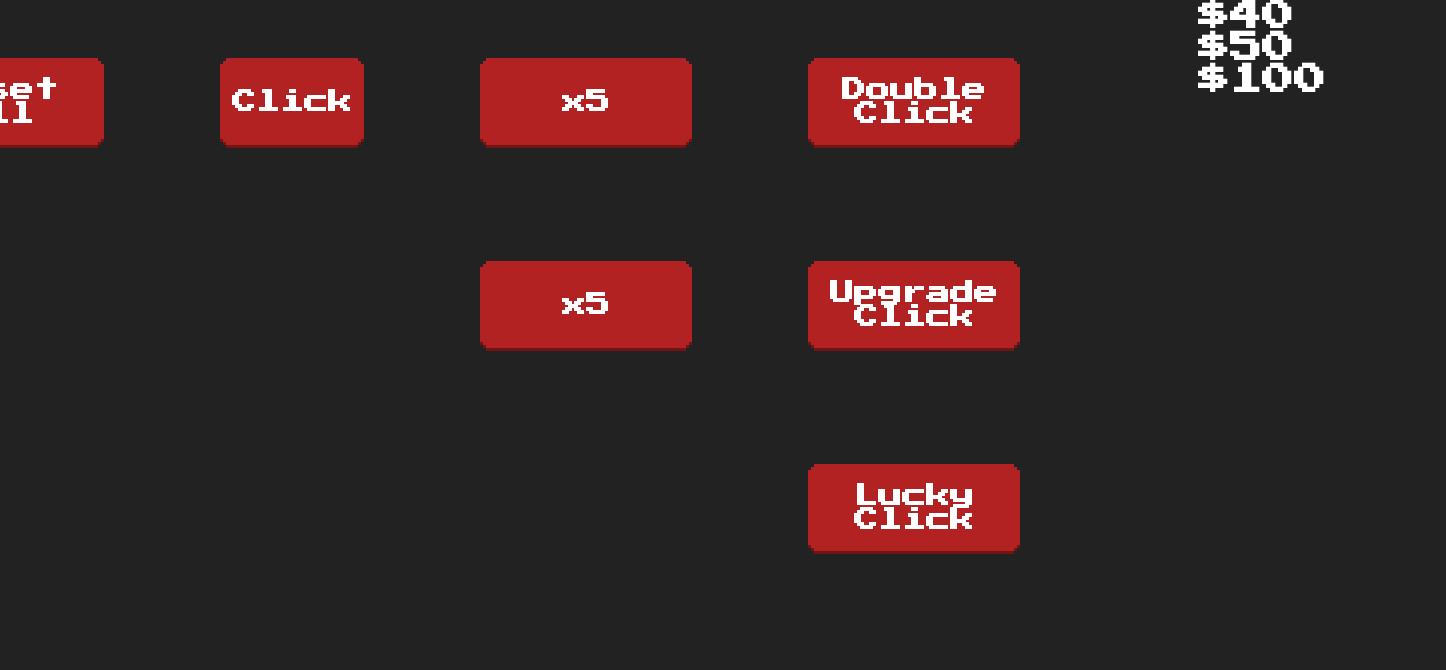
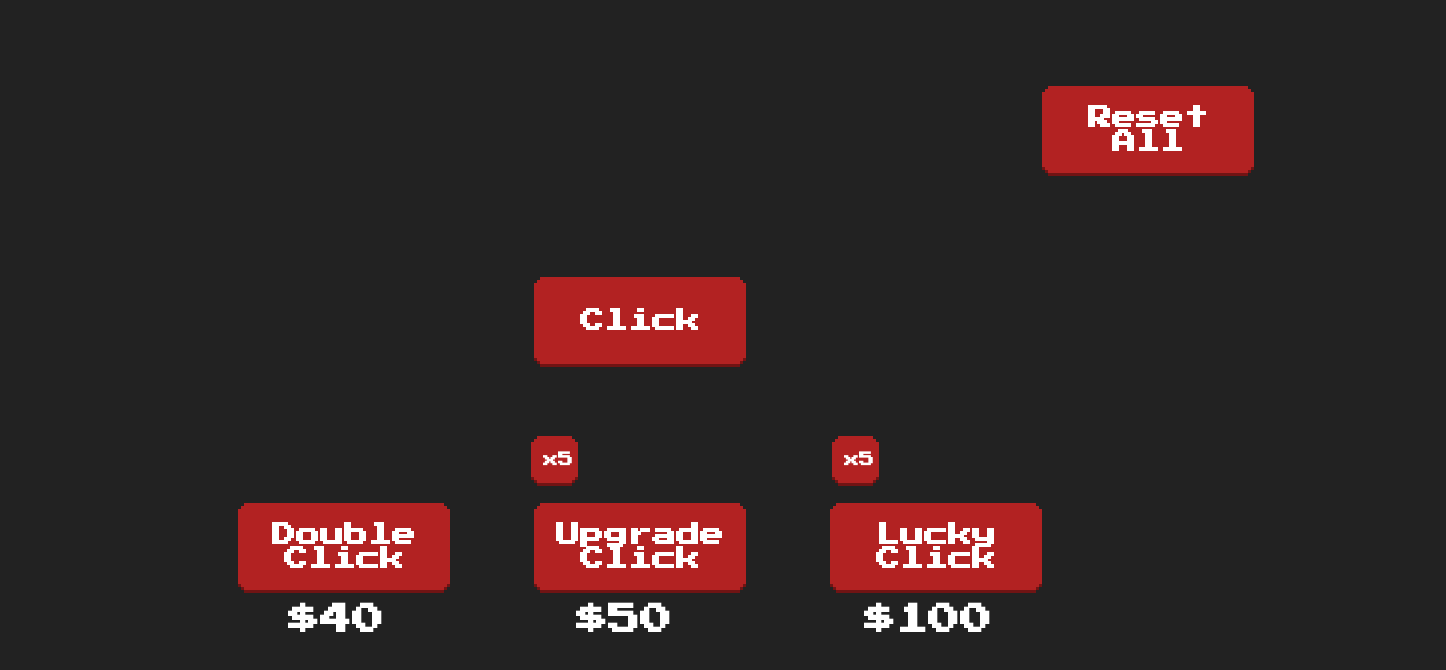
Before and after one commit to AwesomeWhiteWolf/clicker, a plain HTML site: page index.html in a window 1280 px wide. Shown: the whole page, 1446 px wide, since content can reach past the window. Drawn offline with Linux system fonts and the light colour scheme.

Commit message:
Update CLICKER.css

```diff
--- a/CLICKER.css
+++ b/CLICKER.css
@@ -12,20 +12,34 @@ body {
     height: 100vh;
     background-color: #222;
     color: white;
-}
-
-main {
     display: flex;
     flex-direction: column;
     justify-content: center;
     align-items: center;
 }
 
-.cost {
-    font-size: ;
-    display: inline-flex;
-    margin: 0 120px;
-    font-size: 1rem;
+header {
+    display: flex;
+    width: 100%;
+    margin-top: -100px;
+    align-items: center;
+    justify-content: space-between;
+}
+
+#luckyText {
+    margin-left: 2.5em;
+    font-size: 0.8rem;
+}
+#reset {
+    margin-top: 1.2em;
+}
+
+#display {
+    margin-bottom: 2em;
+}
+
+#counter {
+    margin-top: 1em;
 }
 
 .btn {
@@ -39,7 +53,8 @@ main {
     height: 75px;
     max-width: 100%;
     max-height: 100%;
-    margin: 2rem;
+    margin: 1rem;
+    margin-bottom: 20px;
     border: none;
     background-size: cover;
     cursor: pointer;
@@ -89,8 +104,21 @@ main {
                 -3px 3px var(--shadow-color),
                 -6px 0px var(--shadow-color);
 }
+#x {
+    display: flex;
+    justify-content: space-between;
+    width: 400px;
+    margin-left: 130px;
+}
+.mini {
+    width: 35px;
+    height: 35px;
+    margin-bottom: 0;
+    font-size: 15px;
+}
 
-#display,
-#counter {
-    height: 32px;
+.cost {
+    display: inline-flex;
+    margin: 0 80px;
+    font-size: 1rem;
 }
```
